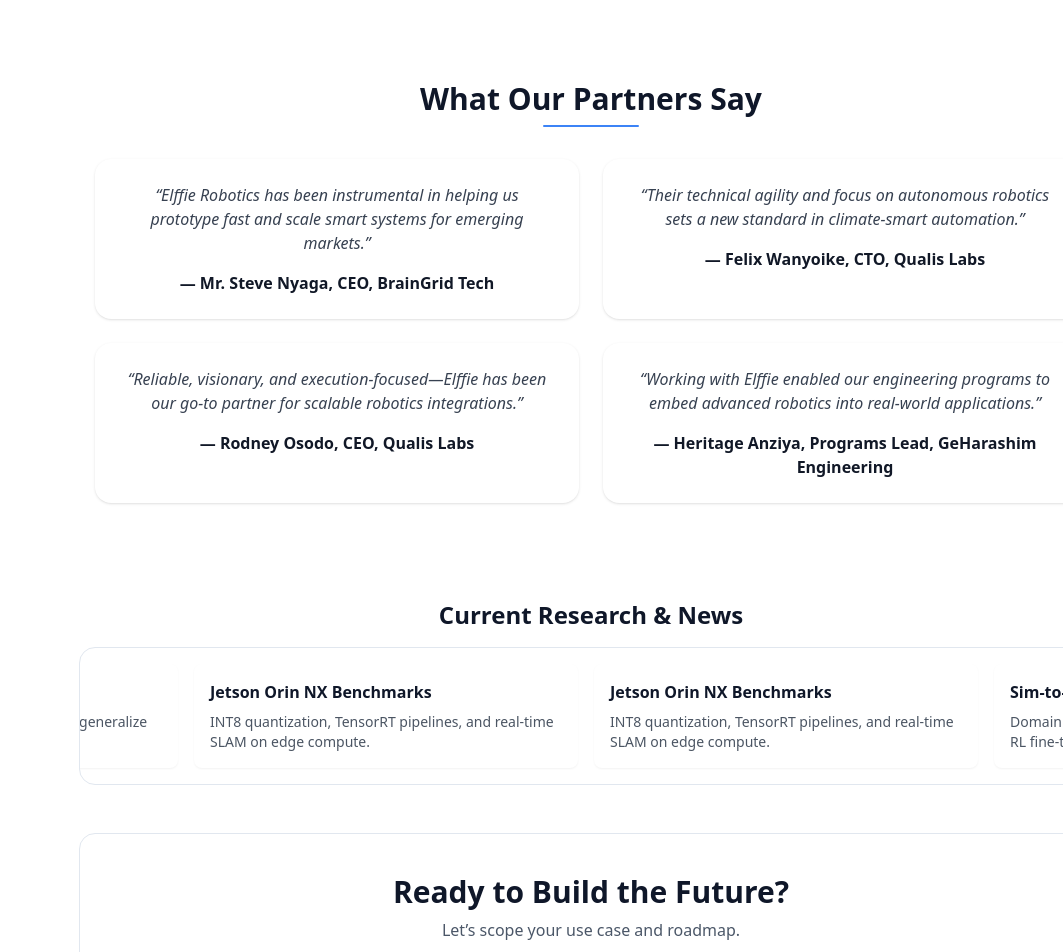
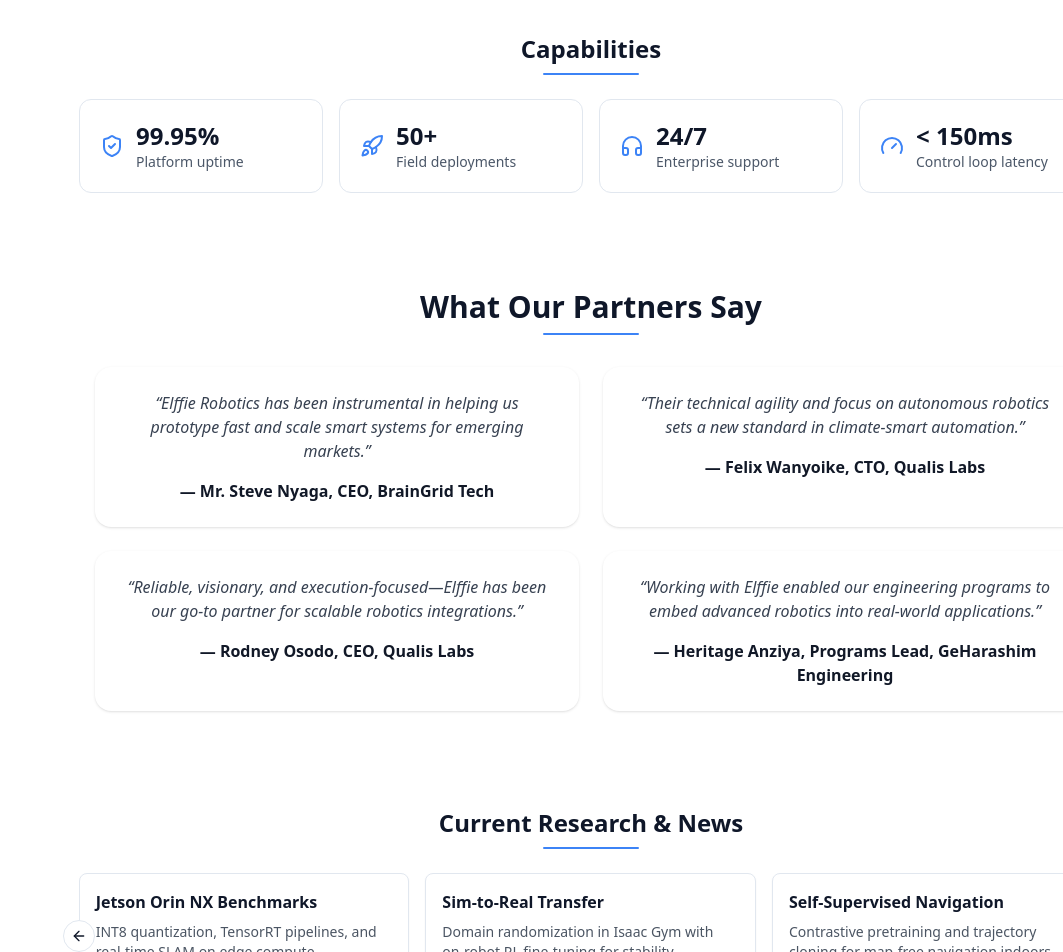
Before and after one commit to WashyKK/ui, a Next.js app: page / in a window 1280 px wide. Shown: the part 1040-1992 px from the top of the page, without its empty margins (217-1280 px from the left). Built offline with nearby package versions, Linux system fonts and the light colour scheme.

Commit message:
improve ux
Signed-off-by: WashingtonKK <washingtonkigan@gmail.com>

```diff
--- a/src/app/page.tsx
+++ b/src/app/page.tsx
@@ -1,5 +1,7 @@
 import Image from "next/image";
 import Link from "next/link";
+import { ShieldCheck, Rocket, Headphones, Gauge } from "lucide-react";
+import ResearchCarousel from "@/components/research-carousel";
 
 export default function Home() {
   return (
@@ -60,6 +62,50 @@
         </div>
       </section>
 
+      {/* Capabilities */}
+      <section className="w-full max-w-5xl">
+        <h2 className="text-2xl font-semibold text-center mb-2">Capabilities</h2>
+        <div className="h-0.5 w-24 bg-accent mx-auto mb-6 rounded-full" />
+        <div className="grid grid-cols-1 md:grid-cols-2 lg:grid-cols-4 gap-4">
+          <div className="rounded-xl border bg-white dark:bg-zinc-900 p-5">
+            <div className="flex items-center gap-3">
+              <ShieldCheck className="text-accent" />
+              <div>
+                <p className="text-2xl font-semibold">99.95%</p>
+                <p className="text-sm text-muted-foreground">Platform uptime</p>
+              </div>
+            </div>
+          </div>
+          <div className="rounded-xl border bg-white dark:bg-zinc-900 p-5">
+            <div className="flex items-center gap-3">
+              <Rocket className="text-accent" />
+              <div>
+                <p className="text-2xl font-semibold">50+</p>
+                <p className="text-sm text-muted-foreground">Field deployments</p>
+              </div>
+            </div>
+          </div>
+          <div className="rounded-xl border bg-white dark:bg-zinc-900 p-5">
+            <div className="flex items-center gap-3">
+              <Headphones className="text-accent" />
+              <div>
+                <p className="text-2xl font-semibold">24/7</p>
+                <p className="text-sm text-muted-foreground">Enterprise support</p>
+              </div>
+            </div>
+          </div>
+          <div className="rounded-xl border bg-white dark:bg-zinc-900 p-5">
+            <div className="flex items-center gap-3">
+              <Gauge className="text-accent" />
+              <div>
+                <p className="text-2xl font-semibold">{"< 150ms"}</p>
+                <p className="text-sm text-muted-foreground">Control loop latency</p>
+              </div>
+            </div>
+          </div>
+        </div>
+      </section>
+
       {/* Testimonials */}
       <section className="max-w-5xl w-full text-center mx-auto px-4 py-12">
         <h2 className="text-3xl font-semibold mb-2">What Our Partners Say</h2>
@@ -100,41 +146,11 @@
         </div>
       </section>
 
-      {/* Research & News (moving) */}
+      {/* Research & News (auto-advancing carousel) */}
       <section className="w-full max-w-5xl">
-        <h2 className="text-2xl font-bold mb-4 text-center">Current Research & News</h2>
-        <div className="marquee rounded-2xl border bg-white/60 dark:bg-zinc-800/60">
-          <div className="marquee__track gap-4 p-4">
-            {[
-              { title: "Zero‑Shot Policy Learning", body: "Foundation models + VLM pretraining to generalize skills without task‑specific labels." },
-              { title: "Jetson Orin NX Benchmarks", body: "INT8 quantization, TensorRT pipelines, and real‑time SLAM on edge compute." },
-              { title: "Sim‑to‑Real Transfer", body: "Domain randomization in Isaac Gym with on‑robot RL fine‑tuning for stability." },
-              { title: "Self‑Supervised Navigation", body: "Contrastive pretraining and trajectory cloning for map‑free navigation indoors." },
-              { title: "GRASP: Few‑Shot Manipulation", body: "Prompted grasp synthesis using geometric priors on novel objects with minimal demos." },
-              { title: "Safety & Compliance", body: "Operational governance with ISO 10218/TS 15066 guidelines and risk assessment playbooks." },
-              { title: "Perception: Multi‑View Fusion", body: "Faster depth fusion and 3D occupancy mapping with CUDA‑accelerated pipelines." },
-              { title: "Planning With LLMs", body: "Task decomposition and tool‑use for embodied agents with structured constraints." },
-              { title: "ROS 2 Stack Updates", body: "Jazzy/Iron upgrades, improved QoS profiles, and deterministic control loops." },
-              { title: "Fleet Ops & MLOps", body: "Over‑the‑air updates, dataset curation, eval gates, and rollback strategies for robots." },
-              { title: "Tactile + Vision", body: "Sensor fusion for robust manipulation under occlusion and variable lighting." },
-              { title: "Warehouse AMRs", body: "Traffic management, mission scheduling, and SLAM robustness in mixed‑traffic aisles." },
-            ].flatMap((item, i) => [
-              // Duplicate content for seamless marquee loop
-              <div key={`a-${i}`} className="marquee__item">
-                <article className="h-full w-80 md:w-96 rounded-lg p-4 bg-white dark:bg-zinc-900 shadow-sm">
-                  <h3 className="font-semibold">{item.title}</h3>
-                  <p className="text-sm text-gray-600 dark:text-gray-300 mt-2">{item.body}</p>
-                </article>
-              </div>,
-              <div key={`b-${i}`} className="marquee__item">
-                <article className="h-full w-80 md:w-96 rounded-lg p-4 bg-white dark:bg-zinc-900 shadow-sm">
-                  <h3 className="font-semibold">{item.title}</h3>
-                  <p className="text-sm text-gray-600 dark:text-gray-300 mt-2">{item.body}</p>
-                </article>
-              </div>,
-            ])}
-          </div>
-        </div>
+        <h2 className="text-2xl font-semibold text-center mb-2">Current Research & News</h2>
+        <div className="h-0.5 w-24 bg-accent mx-auto mb-6 rounded-full" />
+        <ResearchCarousel />
       </section>
 
       {/* CTA */}
@@ -149,7 +165,7 @@
 
       {/* Footer */}
       <footer className="text-sm text-gray-500 mt-12">
-        © {new Date().getFullYear()} Elffie Robotics. All rights reserved.
+        © {new Date().getFullYear()} Elffie Robotics. All rights reserved. · <a className="underline" href="/team">Team</a>
       </footer>
     </main>
   );
--- /dev/null
+++ b/src/app/team/page.tsx
@@ -0,0 +1,41 @@
+import Image from "next/image";
+
+export default function TeamPage() {
+  return (
+    <main className="flex min-h-screen flex-col items-center p-6 space-y-10">
+      <section className="w-full max-w-5xl text-center">
+        <h1 className="text-3xl font-semibold mb-2">Our Team</h1>
+        <div className="h-0.5 w-24 bg-accent mx-auto mb-6 rounded-full" />
+        <p className="text-muted-foreground max-w-2xl mx-auto">
+          We bring deep experience across robotics, AI, and large‑scale systems engineering.
+        </p>
+      </section>
+
+      <section className="w-full max-w-4xl">
+        <div className="rounded-2xl border bg-white dark:bg-zinc-900 p-6 flex flex-col md:flex-row items-center gap-6">
+          <div className="rounded-xl overflow-hidden border bg-gray-50">
+            <Image
+              src="/ceo.jpg"
+              alt="CEO portrait"
+              width={240}
+              height={240}
+              className="object-cover w-[240px] h-[240px]"
+            />
+          </div>
+          <div className="text-left">
+            <h2 className="text-2xl font-semibold">Chief Executive Officer</h2>
+            <p className="text-muted-foreground mt-2">
+              Leads product strategy, enterprise partnerships, and operational execution across our robotics portfolio.
+              Prior experience spans embedded AI, autonomy stacks, and launching production‑grade robotic systems.
+            </p>
+            <ul className="mt-4 text-sm text-muted-foreground list-disc pl-5 space-y-1">
+              <li>Focus: autonomy, safety/governance, GTM alignment</li>
+              <li>Programs: Jetson Orin NX edge deployment, sim‑to‑real research</li>
+              <li>Commitment: reliability, measurable ROI, and responsible AI</li>
+            </ul>
+          </div>
+        </div>
+      </section>
+    </main>
+  );
+}
--- /dev/null
+++ b/src/components/research-carousel.tsx
@@ -0,0 +1,59 @@
+"use client";
+
+import * as React from "react";
+import {
+  Carousel,
+  CarouselContent,
+  CarouselItem,
+  CarouselNext,
+  CarouselPrevious,
+  type CarouselApi,
+} from "@/components/ui/carousel";
+
+type Item = { title: string; body: string };
+
+const items: Item[] = [
+  { title: "Zero‑Shot Policy Learning", body: "Foundation models + VLM pretraining to generalize skills without task‑specific labels." },
+  { title: "Jetson Orin NX Benchmarks", body: "INT8 quantization, TensorRT pipelines, and real‑time SLAM on edge compute." },
+  { title: "Sim‑to‑Real Transfer", body: "Domain randomization in Isaac Gym with on‑robot RL fine‑tuning for stability." },
+  { title: "Self‑Supervised Navigation", body: "Contrastive pretraining and trajectory cloning for map‑free navigation indoors." },
+  { title: "GRASP: Few‑Shot Manipulation", body: "Prompted grasp synthesis using geometric priors on novel objects with minimal demos." },
+  { title: "Safety & Compliance", body: "Operational governance with ISO 10218/TS 15066 and risk assessment playbooks." },
+  { title: "Perception: Multi‑View Fusion", body: "Faster depth fusion and 3D occupancy mapping with CUDA‑accelerated pipelines." },
+  { title: "Planning With LLMs", body: "Task decomposition and tool‑use for embodied agents with structured constraints." },
+  { title: "ROS 2 Stack Updates", body: "Jazzy/Iron upgrades, improved QoS profiles, and deterministic control loops." },
+  { title: "Fleet Ops & MLOps", body: "OTA updates, dataset curation, eval gates, and rollback strategies for robots." },
+  { title: "Tactile + Vision", body: "Sensor fusion for manipulation under occlusion and variable lighting." },
+  { title: "Warehouse AMRs", body: "Traffic mgmt, mission scheduling, and SLAM robustness in mixed‑traffic aisles." },
+];
+
+export default function ResearchCarousel() {
+  const [api, setApi] = React.useState<CarouselApi | null>(null);
+
+  React.useEffect(() => {
+    if (!api) return;
+    const id = setInterval(() => {
+      api.scrollNext();
+    }, 4000);
+    return () => clearInterval(id);
+  }, [api]);
+
+  return (
+    <div className="relative">
+      <Carousel opts={{ align: "start", loop: true }} setApi={setApi} className="w-full">
+        <CarouselContent>
+          {items.map((item, idx) => (
+            <CarouselItem key={idx} className="md:basis-1/2 lg:basis-1/3">
+              <article className="h-full w-full rounded-lg p-4 bg-white dark:bg-zinc-900 border shadow-sm">
+                <h3 className="font-semibold">{item.title}</h3>
+                <p className="text-sm text-gray-600 dark:text-gray-300 mt-2">{item.body}</p>
+              </article>
+            </CarouselItem>
+          ))}
+        </CarouselContent>
+        <CarouselPrevious className="-left-4" />
+        <CarouselNext className="-right-4" />
+      </Carousel>
+    </div>
+  );
+}
```
